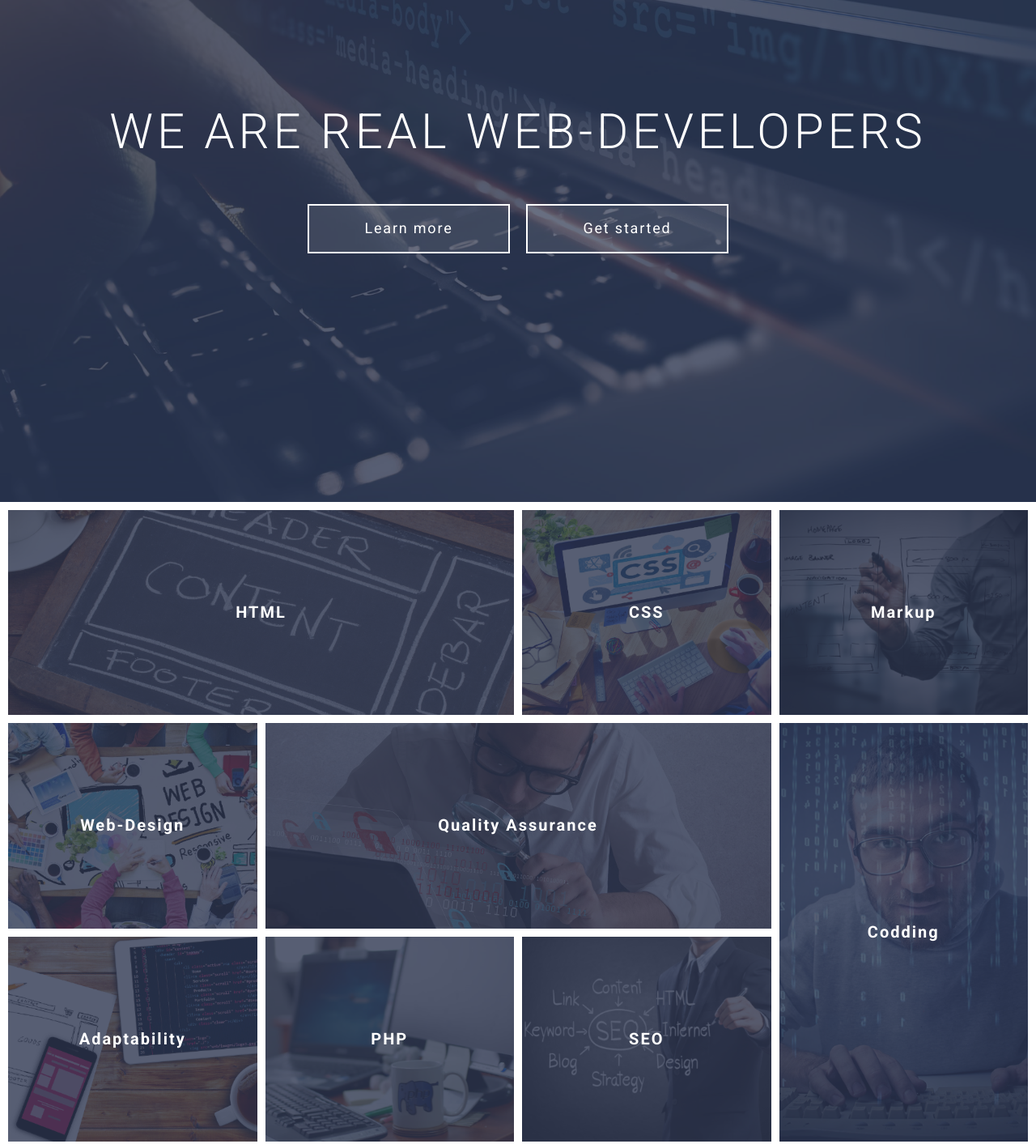
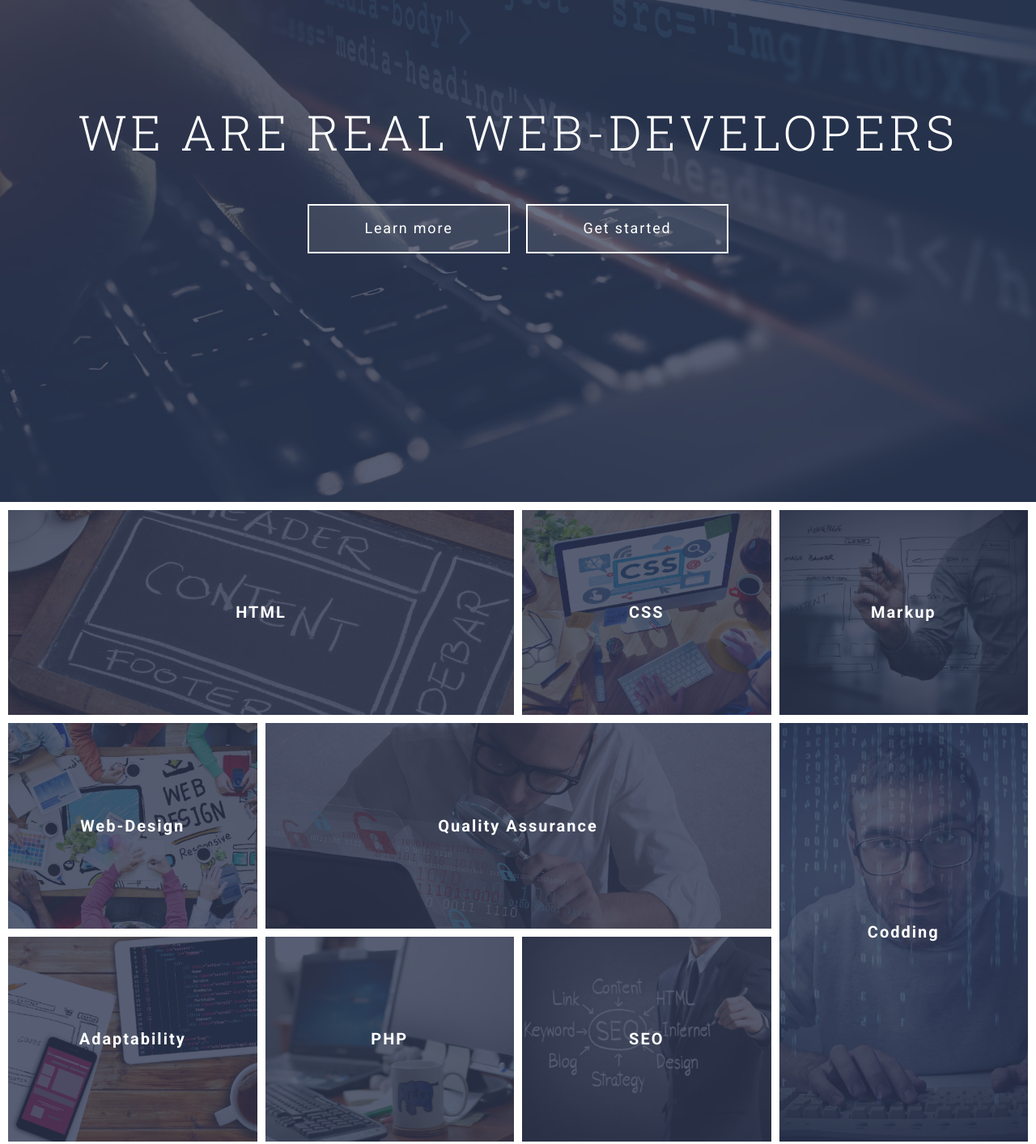
Before and after one commit to Dima-skillup/grid-template, a website: page index.html in a window 1280 px wide. Shown: the part 180-1593 px from the top of the page at 81% size. Drawn offline with Linux system fonts and the light colour scheme.

Commit message:
Исправление header-navbar, font-family в header-content__title,исправление высоты в skill-item. Написал mixin-media для min-height,max-height

```diff
--- a/assets/scss/_common.scss
+++ b/assets/scss/_common.scss
@@ -4,25 +4,12 @@
 
 html {
   color: $color-gray;
-  @include sm {
-    overflow-x: hidden;
-  }
 
   font-family: "Roboto", sans-serif;
   font-size: $font-size;
 }
 
 h1 {
-  text-align: center;
-  letter-spacing: 0.08em;
-
-  color: $color-light;
-
-  font-size: "Roboto Slab", serif;
-  font-size: 3.75rem;
-  font-weight: 300;
-  line-height: 1.2;
-
   @include lg-min {
     font-size: 3.75rem;
   }
--- a/assets/scss/_mixins-media.scss
+++ b/assets/scss/_mixins-media.scss
@@ -183,3 +183,17 @@
     @content;
   }
 }
+
+// Для height
+
+@mixin h-max {
+  @media (max-height: 690px) {
+    @content;
+  }
+}
+
+@mixin h-min {
+  @media (min-height: 691px) {
+    @content;
+  }
+}
--- a/assets/scss/_variables.scss
+++ b/assets/scss/_variables.scss
@@ -1,4 +1,3 @@
-
 $font-header: "Roboto Slab", serif;
 $font-main: "Roboto", sans-serif;
 $font-size: 16px;
--- a/assets/scss/header/_header-content.scss
+++ b/assets/scss/header/_header-content.scss
@@ -6,15 +6,19 @@
   }
 
   &__title {
-    margin: 0 0 53px 0;
-
+    font-family: "Roboto Slab", serif;
     text-align: center;
-
-    @include lg {
-      margin: 0 0 43px 0;
+    letter-spacing: 0.08em;
+    font-weight: 300;
+    line-height: 1.2em;
+    @include lg-min {
+      margin: 0 0 53px;
+    }
+    @include lg-md {
+      margin: 0 0 43px;
     }
     @include md {
-      margin: 0 0 33px 0;
+      margin: 0 0 33px;
     }
   }
 
--- a/assets/scss/header/_header-menu.scss
+++ b/assets/scss/header/_header-menu.scss
@@ -1,5 +1,7 @@
 .header-menu {
-  @include abs-position($top: 0, $right: 0, $bottom: 0, $left: 0);
+  position: absolute;
+  top: 0;
+  left: 0;
   z-index: 1;
 
   width: 100%;
--- a/assets/scss/header/_header.scss
+++ b/assets/scss/header/_header.scss
@@ -10,4 +10,5 @@
   background-image: url("../img/img-header.png");
   background-position: 50% 50%;
   background-size: cover;
+  color: #fff;
 }
--- a/assets/scss/sections/section-skills/_skill-item.scss
+++ b/assets/scss/sections/section-skills/_skill-item.scss
@@ -2,6 +2,12 @@
   position: relative;
 
   overflow: hidden;
+  @include h-max {
+    min-height: calc(230px - 20px * 0.66);
+  }
+  @include h-min {
+    min-height: calc(33.33vh - 20px * 0.66);
+  }
 
   &:hover .skill-item {
     &__overlay {
--- a/assets/scss/sections/section-skills/_skills.scss
+++ b/assets/scss/sections/section-skills/_skills.scss
@@ -14,7 +14,6 @@
 
     margin-bottom: $gap;
 
-    grid-auto-rows: calc(33.333vh - 13.333px);
     @include lg-min {
       grid-gap: $gap / 2;
       grid-template-areas: "a1 a1 a2 a3" "a4 a5 a5 a6" "a7 a8 a9 a6";
@@ -27,7 +26,7 @@
     }
     @include md-sm {
       grid-gap: $gap / 2;
-      grid-template-areas: "a1 a2" "a3 a2" "a4 a4""a5 a6""a5 a7""a8 a9";
+      grid-template-areas: "a1 a2" "a3 a2" "a4 a4" "a5 a6" "a5 a7" "a8 a9";
       grid-template-columns: repeat(2, 1fr);
     }
     @include sm {
```
Also changed, not shown: assets/css/style.css, assets/scss/dist/_mixins-media.css (added), 1 other file.
